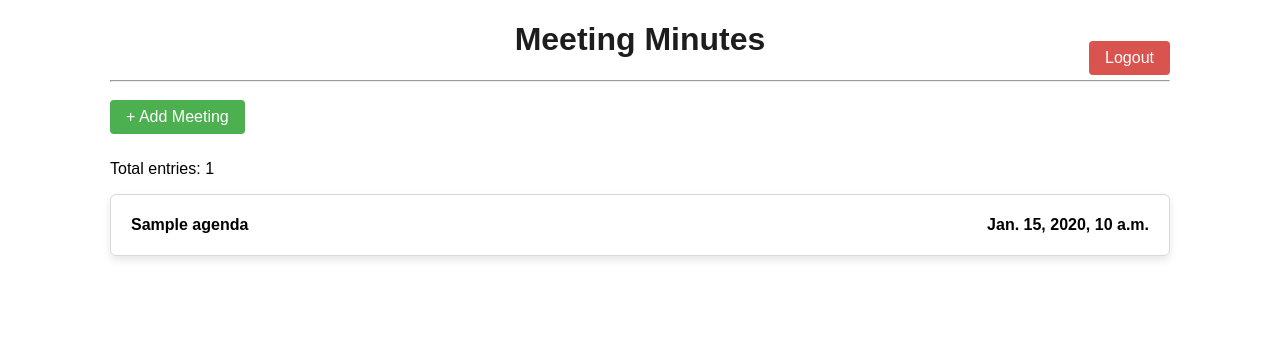
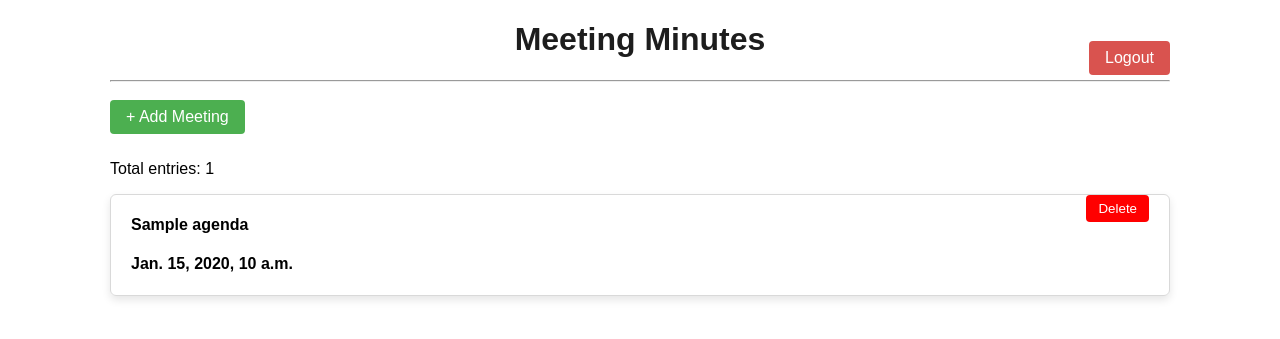
Before and after one commit to MRSHAKILS/meeting_minutes, a Django app: template core/templates/homepage.html in a window 1280 px wide. Shown: the top 339 px of the page. Run offline with Django 3.2, Linux system fonts and the light colour scheme; the template is opened without the code that fills it: most values are stand-ins (such as "Sample title", 1, 10 or a date in 2020).

Commit message:
delete added

```diff
--- a/core/templates/homepage.html
+++ b/core/templates/homepage.html
@@ -54,9 +54,18 @@
 
   {% for meeting_minutes in all_meeting_minutes %}
     <div class="box">
-      <h4>{{ meeting_minutes.agenda }}</h4>
-      <h4>{{ meeting_minutes.date }}</h4>
+        <div>
+            <h4>{{ meeting_minutes.agenda }}</h4>
+            <h4>{{ meeting_minutes.date }}</h4>
+        </div>
+        <div>
+            <form method="POST" action="{% url 'core:delete_minutes' meeting_minutes.pk %}" style="display:inline;">
+                {% csrf_token %}
+                <button type="submit" style="background: red; color: white; border: none; padding: 6px 12px; border-radius: 4px;">Delete</button>
+            </form>
+        </div>
     </div>
-  {% endfor %}
+{% endfor %}
+
 </body>
 </html>
--- a/core/urls.py
+++ b/core/urls.py
@@ -9,4 +9,6 @@ urlpatterns = [
     path('signup/', views.signup, name='signup'),
     path('minutes/', views.minutes, name='minutes'),
     path("logout/", views.logout, name="logout"),
+    path('minutes/<int:pk>/delete/', views.delete_minutes, name='delete_minutes'),
+
 ]
```
Also changed, not shown: core/views.py (+6 -1 lines).
